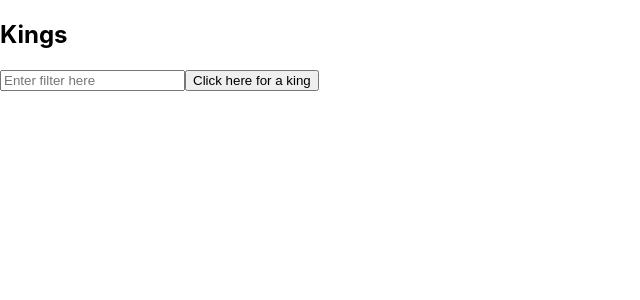
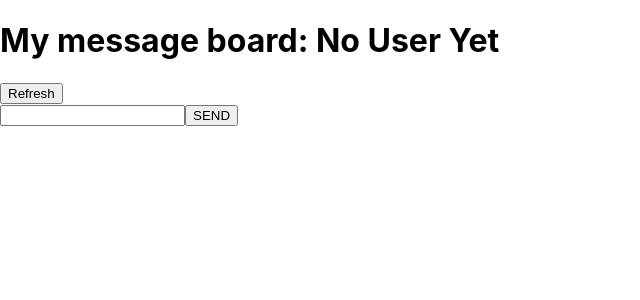
Before and after one commit to AndykingSkywalker/LBG-React, a React (Create React App) app: page / in a window 1280 px wide. Shown: the top 300 px of the page, without its empty margins (0-640 px from the left). Built offline with nearby package versions, Linux system fonts and the light colour scheme; no server answers.

Commit message:
post request

```diff
--- a/src/App.js
+++ b/src/App.js
@@ -5,6 +5,9 @@ import ButtonTest from "./components/ButtonTest";
 import Counter from "./components/Counter";
 import King from "./components/King";
 import KingSolution from "./components/KingsSolution";
+import PokemonFunction from "./components/Pokemon";
+import PostRequest from "./components/GetMessages";
+
 function App() {
 
   // const traineesArray = [];
@@ -25,7 +28,9 @@ function App() {
 
   return (
     <div>
-     <KingSolution />
+     {/* <KingSolution />  */}
+     {/* <PokemonFunction /> */}
+     <PostRequest />
     </div>
   );
 }
--- /dev/null
+++ b/src/components/GetMessages.jsx
@@ -0,0 +1,50 @@
+import axios from "axios";
+import { useEffect, useState } from "react";
+
+function PostRequest(){
+    // Each use state for local variables which will require the page to rerender
+    const [user, setUser] = useState("No User Yet")
+    const [message, setMessage] = useState([])
+    const [ourMessage, setOurMessage] = useState("")
+
+    // Upon page load, post for a new user and save to user useState
+    useEffect(() => {
+        axios.post("http://165.120.188.147:2514/createAccount").then((res) => {
+            setUser(res.data.user)
+        }).catch(console.log)
+    }, [])
+
+    // Function to get all messages
+    function getMessages(){
+        axios.get("http://165.120.188.147:2514/getMessages").then((res) => setMessage(res.data)).catch(console.log)
+    }
+
+    // Turn all messages into html
+    const htmlMessages = []
+    message.reverse()
+    for (let m of message){
+        htmlMessages.push(<p>Name: {m.user}<br/>Message: {m.message}</p>)
+    }
+
+    // Send a message. Axios post, with a data object
+    function sendMessage(){
+        axios.post("http://165.120.188.147:2514/sendMessage", {user:user, message:ourMessage}).then( () => {
+            getMessages()
+        }).catch(console.log)
+    }
+
+
+    // Final html for page. user header, refresh button to load messages, input value for new messages, send button to send input data, html messages to view older messages
+    return(<div>
+
+        <h1> My message board: {user} </h1>
+        <button onClick={() => getMessages()}> Refresh </button><br/>
+        <input value={ourMessage} onChange={(e) => setOurMessage(e.target.value)}></input>
+        <button onClick={() => sendMessage()}> SEND </button>
+        {htmlMessages}
+
+    </div>)
+
+}
+
+export default PostRequest;
--- a/src/components/KingsSolution.jsx
+++ b/src/components/KingsSolution.jsx
@@ -1,6 +1,6 @@
 import King from "./King";
 import axios from "axios";
-import { useState } from "react";
+import { useState, useEffect } from "react";
 
 function KingSolution() {
   const [kings, setkings] = useState([]);
@@ -18,6 +18,10 @@ function KingSolution() {
         console.log(error);
       });
   }
+
+  useEffect(() => {
+    getKings()
+  }, [])
 
   const kingsData = [];
 
@@ -39,7 +43,6 @@ function KingSolution() {
         value={filter}
         onChange={(e) => setFilter(e.target.value)}
       />
-      <button onClick={getKings}>Click here for a king</button>
       {kingsData}
       <br />
     </div>
--- a/src/components/Pokemon.jsx
+++ b/src/components/Pokemon.jsx
@@ -1,28 +1,55 @@
 import axios from "axios";
-import { useState } from "react";
+import { useState, useEffect } from "react";
 
 function PokemonFunction() {
   const [pokemon, setPokemon] = useState([]);
+  const [filter, setFilter] = useState("");
+  const [isLoading, setIsLoading] = useState(false);
 
   function getPokemon() {
-
-        axios.get("https://pokeapi.co/api/v2/pokemon/").then((response) => setPokemon(response))
+    setIsLoading(true)
+    axios.get("https://pokeapi.co/api/v2/pokemon/").then((response) => {
+      setPokemon(response.data.results);
+      setIsLoading(false);
+    });
   }
 
   const pokeData = [];
 
-    for (let p of pokemon){
-        pokeData.push(<p>{results}</p>)
+  for (let p of pokemon) {
+    if (
+      filter.length === 0 ||
+      p.name.toLowerCase().startsWith(filter.toLowerCase()) ||
+      p.name.toLowerCase().includes(filter.toLowerCase())
+    )
+      pokeData.push(
+        <div>
+          <h5>{p.name}</h5>
+        </div>
+      );
   }
 
+  // useEffect(() => {
+  //   getPokemon();
+  // }, []);
+
+  if(isLoading) {
+    return <h1>LOADING</h1>
+  }
+
+
   return (
-
     <div>
       <h1>Pokemon</h1>
-            <button onClick={getPokemon}>Click here for a Pokemon</button>
+      <input
+        type="text"
+        placeholder="Enter filter here"
+        value={filter}
+        onChange={(e) => setFilter(e.target.value)}
+      />
+      <button onClick={getPokemon}>Click here for a pokemon</button>
       {pokeData}
     </div>
-
   );
 }
 
```
Lines whose indentation alone changed are shown as unchanged.
